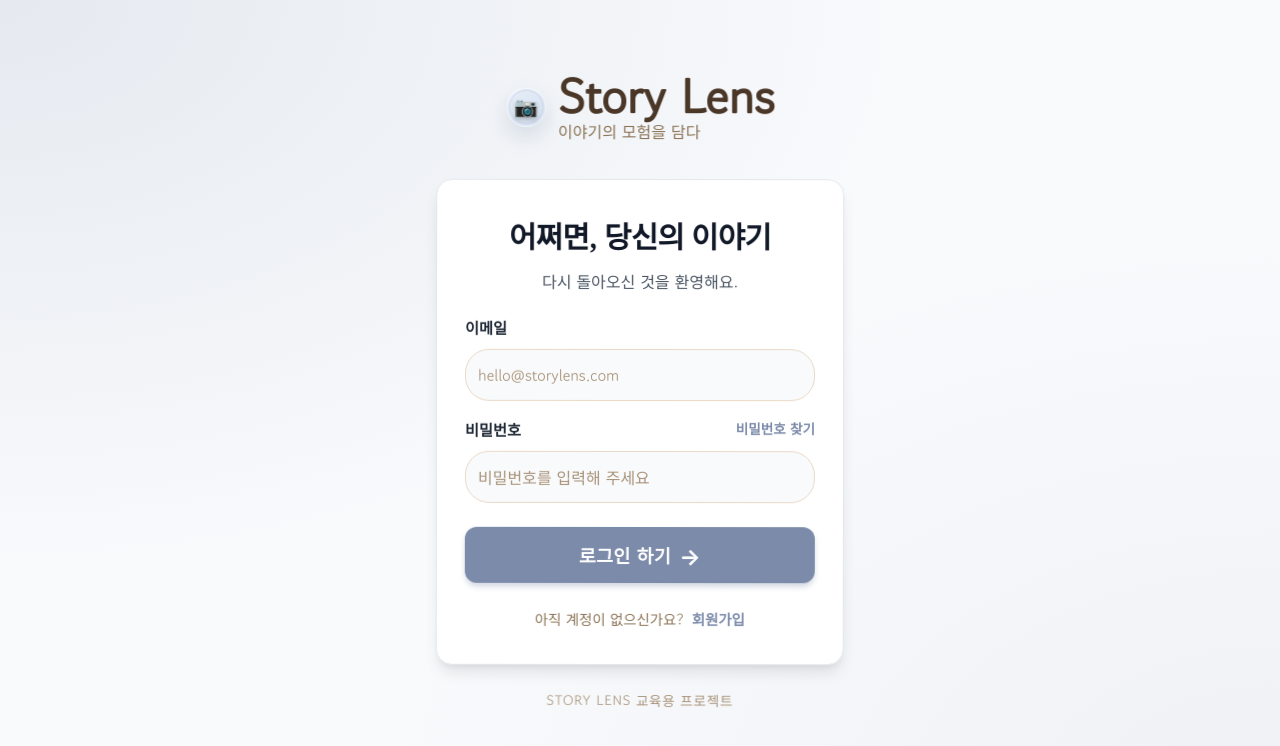
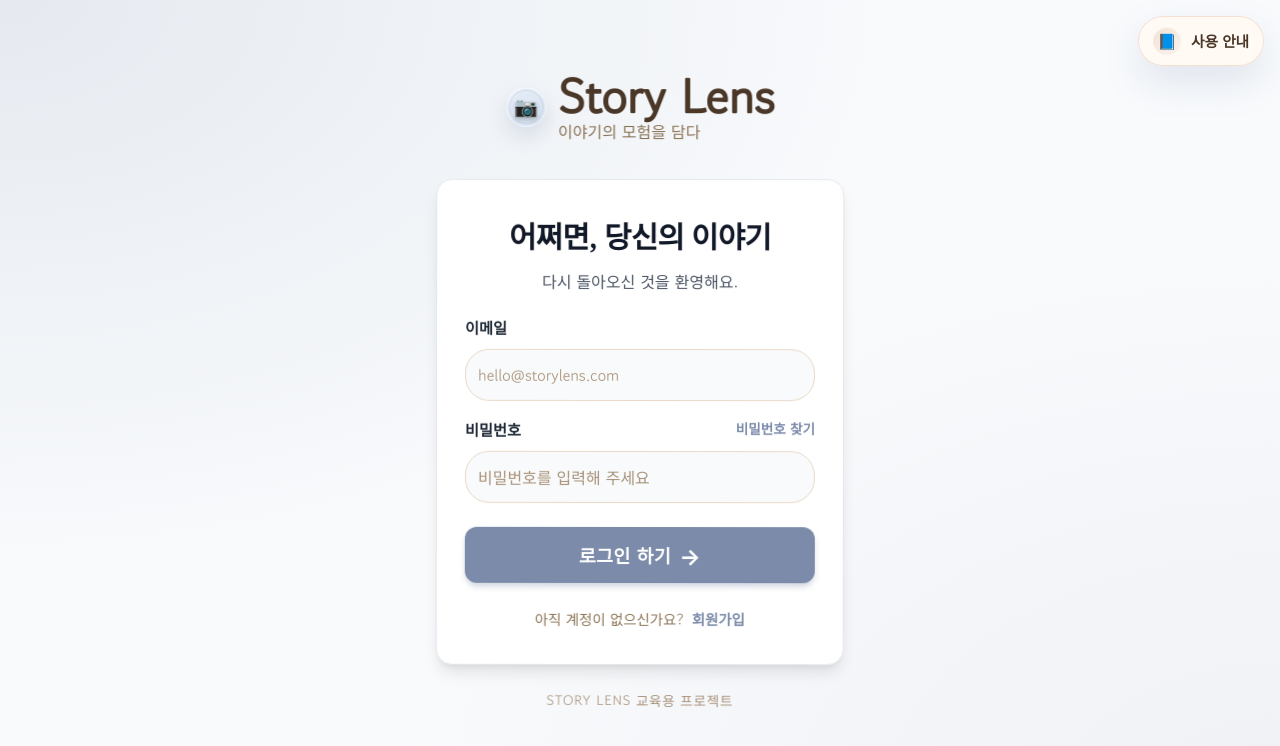
Before and after one commit to MetachainArt/Story_lens, a React (Vite) app in the folder frontend/: page /login in a window 1280 px wide. Shown: the top 746 px of the page. Built offline with nearby package versions, Linux system fonts and the light colour scheme; no server answers; a web font is replaced by a local one.

Commit message:
Add app-wide manual access shortcut
Ultraworked with [Sisyphus](https://github.com/code-yeongyu/oh-my-opencode)

Co-authored-by: Sisyphus <clio-agent@sisyphuslabs.ai>

```diff
--- a/frontend/src/App.tsx
+++ b/frontend/src/App.tsx
@@ -3,7 +3,7 @@
  * @SPEC React Router configuration with authentication guards
  */
 import { lazy, Suspense } from 'react';
-import { BrowserRouter, Routes, Route, Navigate } from 'react-router-dom';
+import { BrowserRouter, Routes, Route, Navigate, useLocation } from 'react-router-dom';
 import AuthGuard from '@/components/common/AuthGuard';
 
 // Lazy-loaded pages for code splitting
@@ -42,13 +42,36 @@ function LoadingFallback() {
   );
 }
 
+function GlobalManualShortcut() {
+  const location = useLocation();
+
+  if (location.pathname.startsWith('/manual')) {
+    return null;
+  }
+
+  return (
+    <a
+      href="/manual/index.html"
+      target="_blank"
+      rel="noreferrer"
+      className="story-manual-shortcut"
+      aria-label="사용 안내 열기"
+    >
+      <span className="story-manual-shortcut__icon" aria-hidden="true">📘</span>
+      <span className="story-manual-shortcut__label">사용 안내</span>
+    </a>
+  );
+}
+
 function App() {
   return (
     <BrowserRouter>
       <Suspense fallback={<LoadingFallback />}>
+        <GlobalManualShortcut />
         <Routes>
           {/* Public routes */}
           <Route path="/login" element={<LoginPage />} />
+          <Route path="/manual" element={<Navigate to="/manual/index.html" replace />} />
 
           {/* Protected routes */}
           <Route
--- a/frontend/src/index.css
+++ b/frontend/src/index.css
@@ -362,6 +362,66 @@ body:focus-within {
   gap: 10px;
 }
 
+.story-manual-shortcut {
+  position: fixed;
+  top: max(16px, env(safe-area-inset-top));
+  right: max(16px, env(safe-area-inset-right));
+  z-index: 260;
+  display: inline-flex;
+  align-items: center;
+  gap: 10px;
+  min-height: 48px;
+  padding: 10px 14px;
+  border-radius: 999px;
+  border: 1.5px solid rgba(212, 132, 90, 0.22);
+  background: rgba(255, 250, 244, 0.92);
+  color: var(--color-text-primary);
+  box-shadow: 0 16px 36px rgba(124, 139, 170, 0.18);
+  backdrop-filter: blur(10px);
+  text-decoration: none;
+  transition:
+    transform var(--duration-fast) var(--easing-ease-out),
+    box-shadow var(--duration-fast) var(--easing-ease-out),
+    border-color var(--duration-fast) var(--easing-ease-out);
+}
+
+.story-manual-shortcut:hover {
+  transform: translateY(-2px);
+  border-color: rgba(212, 132, 90, 0.38);
+  box-shadow: 0 20px 42px rgba(124, 139, 170, 0.24);
+}
+
+.story-manual-shortcut__icon {
+  width: 28px;
+  height: 28px;
+  display: inline-flex;
+  align-items: center;
+  justify-content: center;
+  border-radius: 999px;
+  background: linear-gradient(135deg, #F4E2D5 0%, #F9F3EC 100%);
+  box-shadow: inset 0 1px 0 rgba(255,255,255,0.7);
+  font-size: 0.95rem;
+}
+
+.story-manual-shortcut__label {
+  font-size: 0.92rem;
+  font-weight: 700;
+  letter-spacing: -0.01em;
+}
+
+@media (max-width: 640px) {
+  .story-manual-shortcut {
+    top: auto;
+    bottom: max(16px, env(safe-area-inset-bottom));
+    right: max(12px, env(safe-area-inset-right));
+    padding: 10px 12px;
+  }
+
+  .story-manual-shortcut__label {
+    font-size: 0.86rem;
+  }
+}
+
 .story-cta-with-icon {
   display: inline-flex !important;
   align-items: center;
```
